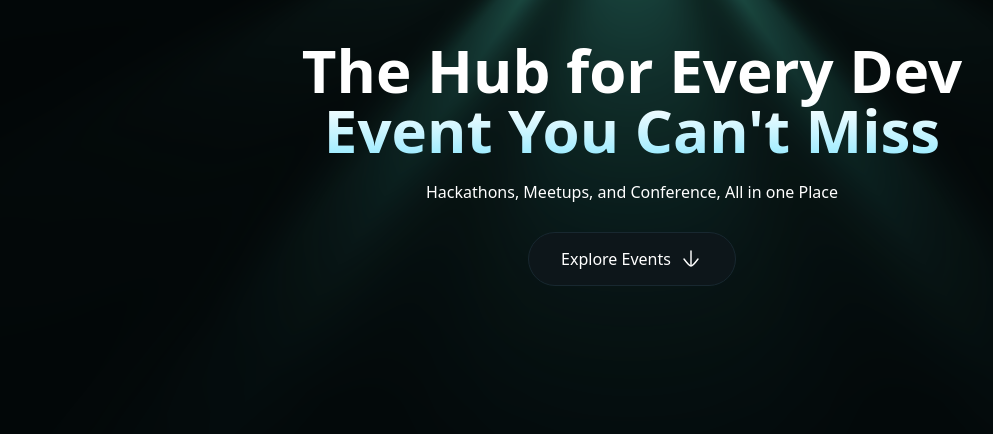
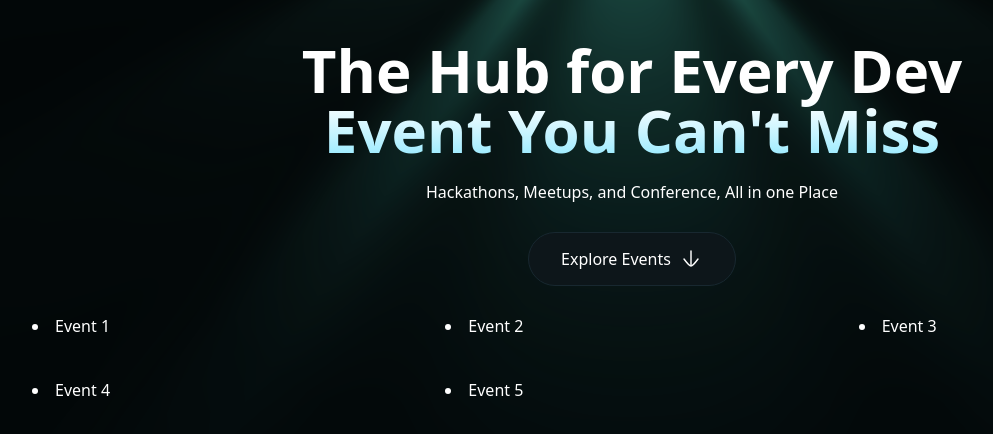
Before and after one commit to ahmeddin12/DevEvent, a Next.js app: page / in a window 1280 px wide. Shown: the top 434 px of the page, without its empty margins (8-1001 px from the left). Built offline with nearby package versions, Linux system fonts and the light colour scheme; a web font is replaced by a local one.

Commit message:
Display sample event list on the Home page.

```diff
--- a/app/page.tsx
+++ b/app/page.tsx
@@ -7,6 +7,14 @@
           <h1 className='text-center'>The Hub for Every Dev<br />Event You Can't Miss</h1>
           <p className='text-center mt-5'>Hackathons, Meetups, and Conference, All in one Place</p>
           <ExploreBtn />
+
+          <div className='mt-7 space-y-7'>
+              <ul className='events'>
+                  {[1, 2, 3, 4, 5].map((event)=>(
+                      <li>Event {event}</li>
+                  ))}
+              </ul>
+          </div>
       </section>
   )
 }
```
